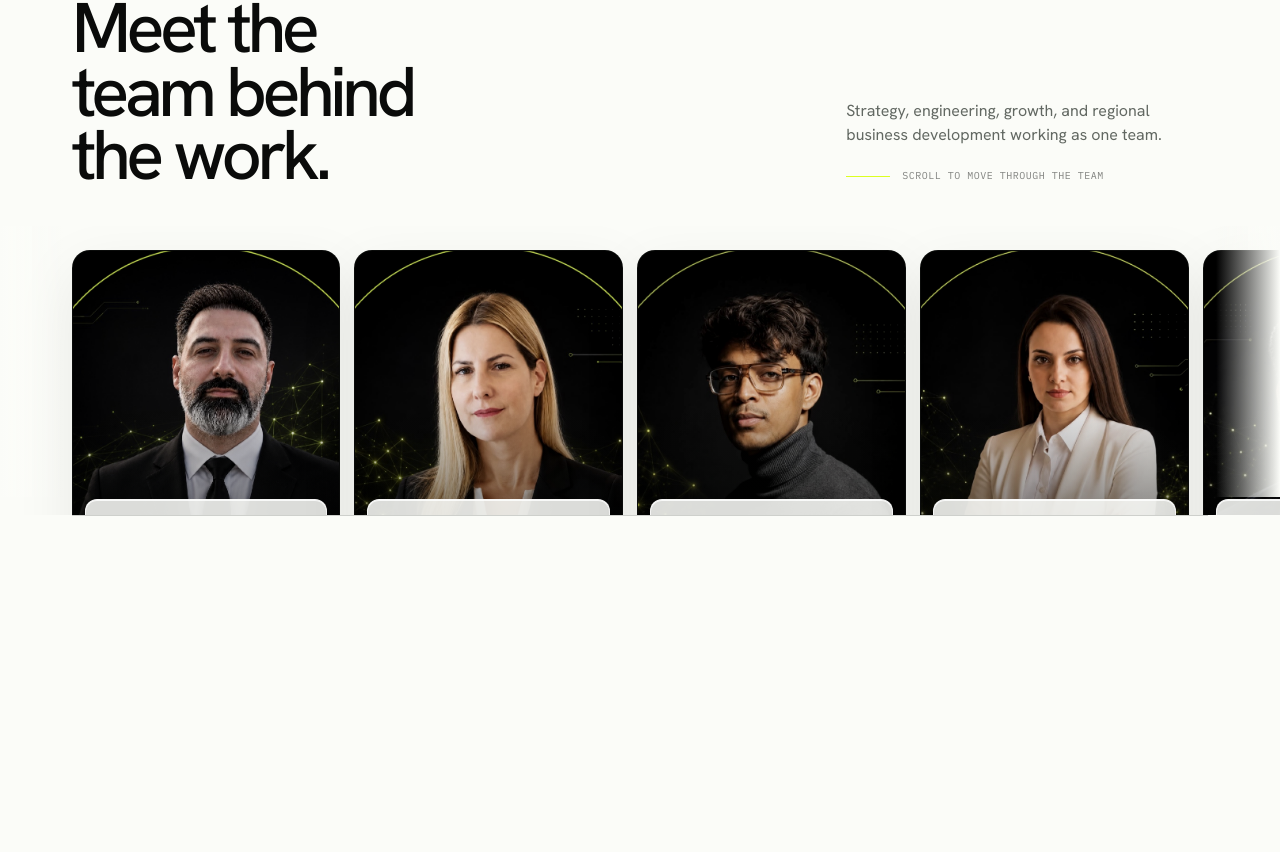
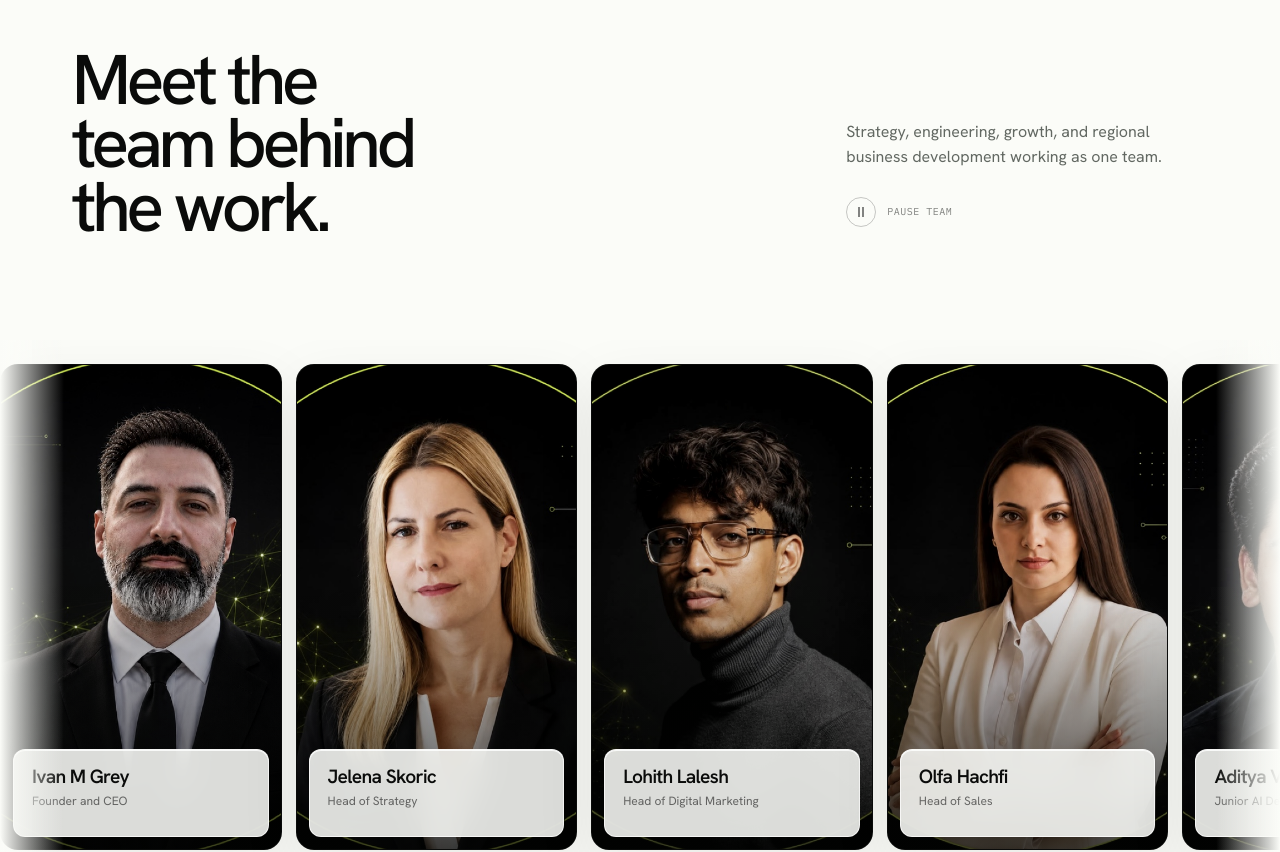
Before and after one commit to lohithlalesh/onebonsai-gulf-site, a Next.js app: page / in a window 1280 px wide. Shown: the part 10695-11547 px from the top of the page. Built offline with nearby package versions, Linux system fonts and the light colour scheme; no server answers.

Commit message:
Replace pinned team scroll with accessible marquee

```diff
--- a/app/TeamSection.tsx
+++ b/app/TeamSection.tsx
@@ -1,7 +1,7 @@
 "use client";
 
 import Image from "next/image";
-import { useEffect, useRef } from "react";
+import { useState } from "react";
 
 const assetBase = process.env.NEXT_PUBLIC_BASE_PATH ?? "";
 const publicAsset = (path: string) => `${assetBase}${path}`;
@@ -21,94 +21,46 @@ const team = [
 ] as const;
 
 export default function TeamSection() {
-  const sectionRef = useRef<HTMLElement>(null);
-  const trackRef = useRef<HTMLDivElement>(null);
-  const progressRef = useRef<HTMLElement>(null);
-
-  useEffect(() => {
-    const section = sectionRef.current;
-    const track = trackRef.current;
-    const progress = progressRef.current;
-    if (!section || !track || !progress) return;
-
-    const desktop = window.matchMedia("(min-width: 761px)");
-    const reducedMotion = window.matchMedia("(prefers-reduced-motion: reduce)");
-    let maxTravel = 0;
-    let frame = 0;
-
-    const render = () => {
-      frame = 0;
-
-      if (!desktop.matches || reducedMotion.matches) {
-        track.style.removeProperty("transform");
-        progress.style.removeProperty("transform");
-        section.style.removeProperty("--team-scroll-span");
-        return;
-      }
-
-      const scrollRange = Math.max(1, section.offsetHeight - window.innerHeight);
-      const sectionTop = section.getBoundingClientRect().top + window.scrollY;
-      const amount = (window.scrollY - sectionTop) / scrollRange;
-      const clamped = Math.min(1, Math.max(0, amount));
-
-      track.style.transform = `translate3d(${-maxTravel * clamped}px, 0, 0)`;
-      progress.style.transform = `scaleX(${clamped})`;
-    };
-
-    const requestRender = () => {
-      if (frame) return;
-      frame = window.requestAnimationFrame(render);
-    };
-
-    const measure = () => {
-      if (!desktop.matches || reducedMotion.matches) {
-        requestRender();
-        return;
-      }
-
-      maxTravel = Math.max(0, track.scrollWidth - window.innerWidth);
-      const breathingRoom = Math.min(420, window.innerHeight * 0.38);
-      section.style.setProperty("--team-scroll-span", `${maxTravel + breathingRoom}px`);
-      requestRender();
-    };
-
-    const observer = new ResizeObserver(measure);
-    observer.observe(track);
-    window.addEventListener("scroll", requestRender, { passive: true });
-    window.addEventListener("resize", measure, { passive: true });
-    desktop.addEventListener("change", measure);
-    reducedMotion.addEventListener("change", measure);
-    measure();
-
-    return () => {
-      observer.disconnect();
-      window.removeEventListener("scroll", requestRender);
-      window.removeEventListener("resize", measure);
-      desktop.removeEventListener("change", measure);
-      reducedMotion.removeEventListener("change", measure);
-      if (frame) window.cancelAnimationFrame(frame);
-    };
-  }, []);
+  const [paused, setPaused] = useState(false);
 
   return (
-    <section ref={sectionRef} id="team" className="team-section" aria-labelledby="team-title">
+    <section
+      id="team"
+      className="team-section"
+      aria-labelledby="team-title"
+      data-paused={paused}
+    >
       <div className="team-pin">
         <div className="team-heading">
           <p className="section-kicker">People at OneBonsai Gulf</p>
           <h2 id="team-title">Meet the team behind the work.</h2>
           <div className="team-heading-copy">
             <p>Strategy, engineering, growth, and regional business development working as one team.</p>
-            <span>Scroll to move through the team</span>
+            <button
+              type="button"
+              aria-label={paused ? "Play team marquee" : "Pause team marquee"}
+              aria-pressed={paused}
+              onClick={() => setPaused((current) => !current)}
+            >
+              <i className="team-control-icon" aria-hidden="true" />
+              {paused ? "Play team" : "Pause team"}
+            </button>
           </div>
         </div>
 
         <div className="team-rail" aria-label="OneBonsai Gulf team members">
-          <div ref={trackRef} className="team-track">
+          <div className="team-track">
+            {[0, 1].map((groupIndex) => (
+              <div
+                className="team-group"
+                key={groupIndex}
+                aria-hidden={groupIndex === 1 ? "true" : undefined}
+              >
                 {team.map(([name, role, image]) => (
-              <article className="team-card" key={name}>
+                  <article className="team-card" key={`${groupIndex}-${name}`}>
                     <Image
                       src={publicAsset(`/team/${image}`)}
-                  alt={name}
+                      alt={groupIndex === 0 ? name : ""}
                       width={900}
                       height={900}
                       loading="lazy"
@@ -121,9 +73,9 @@ export default function TeamSection() {
                   </article>
                 ))}
               </div>
+            ))}
           </div>
-
-        <div className="team-progress" aria-hidden="true"><i ref={progressRef} /></div>
+        </div>
       </div>
     </section>
   );
--- a/app/globals.css
+++ b/app/globals.css
@@ -571,23 +571,16 @@ section[id] { scroll-margin-top: 92px; }
 /* Team */
 
 .team-section {
-  --team-scroll-span: 2200px;
   position: relative;
-  height: calc(100dvh + var(--team-scroll-span));
-  overflow: visible;
+  overflow: hidden;
+  padding: var(--section-space) 0 clamp(92px, 10vw, 150px);
   border-top: 1px solid var(--line);
   background: var(--white);
 }
 
 .team-pin {
-  position: sticky;
-  top: 0;
-  height: 100dvh;
-  min-height: 720px;
-  padding: clamp(102px, 12vh, 138px) 0 clamp(34px, 5vh, 64px);
-  display: flex;
-  flex-direction: column;
-  overflow: hidden;
+  position: relative;
+  min-height: 0;
 }
 
 .team-heading {
@@ -622,28 +615,63 @@ section[id] { scroll-margin-top: 92px; }
   line-height: 1.52;
 }
 
-.team-heading-copy span {
+.team-heading-copy button {
   margin-top: 24px;
-  display: flex;
+  min-height: 38px;
+  padding: 0;
+  display: inline-flex;
   align-items: center;
-  gap: 12px;
+  gap: 11px;
+  border: 0;
   color: rgba(10, 11, 10, 0.5);
+  background: transparent;
   font: 400 10px/1 "IBM Plex Mono", monospace;
   letter-spacing: 0.05em;
   text-transform: uppercase;
-}
-
-.team-heading-copy span::before {
+  cursor: pointer;
+}
+
+.team-heading-copy button:hover { color: var(--ink); }
+
+.team-control-icon {
+  position: relative;
+  width: 30px;
+  height: 30px;
+  display: inline-block;
+  flex: 0 0 auto;
+  border: 1px solid rgba(10, 11, 10, 0.22);
+  border-radius: 50%;
+}
+
+.team-control-icon::before,
+.team-control-icon::after {
   content: "";
-  width: 44px;
-  height: 1px;
-  background: var(--lime);
-}
+  position: absolute;
+  top: 9px;
+  width: 2px;
+  height: 10px;
+  background: currentColor;
+}
+
+.team-control-icon::before { left: 11px; }
+.team-control-icon::after { right: 11px; }
+
+.team-section[data-paused="true"] .team-control-icon::before {
+  top: 8px;
+  left: 11px;
+  width: 0;
+  height: 0;
+  border-top: 6px solid transparent;
+  border-bottom: 6px solid transparent;
+  border-left: 9px solid currentColor;
+  background: transparent;
+}
+
+.team-section[data-paused="true"] .team-control-icon::after { display: none; }
 
 .team-rail {
   position: relative;
-  margin-top: clamp(36px, 5vh, 58px);
-  flex: 1;
+  margin-top: clamp(60px, 8vw, 110px);
   overflow: hidden;
 }
 
@@ -653,7 +681,7 @@ section[id] { scroll-margin-top: 92px; }
   position: absolute;
   z-index: 3;
   top: 0;
-  bottom: 18px;
+  bottom: 0;
   width: clamp(22px, 5vw, 86px);
   pointer-events: none;
 }
@@ -671,20 +699,34 @@ section[id] { scroll-margin-top: 92px; }
 .team-track {
   box-sizing: border-box;
   width: max-content;
-  height: 100%;
+  display: flex;
+  padding: 24px 0 clamp(48px, 5vw, 76px);
+  animation: team-marquee 52s linear infinite;
+  will-change: transform;
+}
+
+.team-group {
   display: flex;
   gap: 14px;
-  padding: 24px max(var(--page-gutter), calc((100vw - 1440px) / 2)) 34px;
-  transform: translate3d(0, 0, 0);
-  will-change: transform;
+  padding-right: 14px;
+}
+
+.team-section[data-paused="true"] .team-track,
+.team-rail:hover .team-track,
+.team-rail:focus-within .team-track {
+  animation-play-state: paused;
+}
+
+@keyframes team-marquee {
+  to { transform: translate3d(-50%, 0, 0); }
 }
 
 .team-card {
   --team-shift: 0px;
   position: relative;
-  width: clamp(248px, 21vw, 326px);
-  height: 100%;
-  min-height: 350px;
+  width: clamp(260px, 22vw, 340px);
+  height: clamp(430px, 38vw, 535px);
+  min-height: 0;
   overflow: hidden;
   border: 1px solid rgba(10, 11, 10, 0.12);
   border-radius: 18px;
@@ -763,24 +805,6 @@ section[id] { scroll-margin-top: 92px; }
 
 .team-card:has(+ .team-card:hover) { --team-shift: -8px; }
 .team-card:hover + .team-card { --team-shift: 8px; }
-
-.team-progress {
-  width: min(1280px, calc(100% - (var(--page-gutter) * 2)));
-  height: 1px;
-  margin: 0 auto;
-  overflow: hidden;
-  background: var(--line);
-}
-
-.team-progress i {
-  width: 100%;
-  height: 100%;
-  display: block;
-  background: var(--ink);
-  transform: scaleX(0);
-  transform-origin: left center;
-  will-change: transform;
-}
 
 .infrastructure-section {
   position: relative;
@@ -1636,15 +1660,10 @@ section[id] { scroll-margin-top: 92px; }
   .people-copy { grid-column: auto; }
   .people-section figure { min-height: 116vw; }
   .team-section {
-    height: auto;
-    overflow: hidden;
+    padding: var(--section-space) 0 calc(var(--section-space) * 0.75);
   }
   .team-pin {
     position: relative;
-    top: auto;
-    height: auto;
-    min-height: 0;
-    padding: var(--section-space) 0 calc(var(--section-space) * 0.75);
     overflow: visible;
   }
   .team-heading {
@@ -1655,26 +1674,25 @@ section[id] { scroll-margin-top: 92px; }
   }
   .team-heading h2 { margin-left: 0; font-size: clamp(50px, 14vw, 74px); }
   .team-heading-copy { margin-top: 28px; }
-  .team-heading-copy span { display: none; }
-  .team-rail { margin-top: 58px; overflow: visible; }
-  .team-rail::before,
-  .team-rail::after { bottom: 40px; }
-  .team-track {
-    width: auto;
-    height: auto;
-    display: grid;
-    grid-auto-flow: column;
-    grid-auto-columns: min(78vw, 310px);
-    padding: 18px var(--page-gutter) 40px;
+  .team-heading-copy button { display: none; }
+  .team-rail {
+    margin-top: 58px;
     overflow-x: auto;
     overscroll-behavior-inline: contain;
     scroll-padding-inline: var(--page-gutter);
     scroll-snap-type: inline mandatory;
     scrollbar-width: none;
+  }
+  .team-rail::before,
+  .team-rail::after { display: none; }
+  .team-track {
+    padding: 18px var(--page-gutter) 52px;
+    animation: none !important;
     transform: none !important;
   }
-  .team-card { width: auto; height: 430px; min-height: 430px; scroll-snap-align: center; }
-  .team-progress { display: none; }
+  .team-group { gap: 14px; padding-right: 0; }
+  .team-group[aria-hidden="true"] { display: none; }
+  .team-card { width: min(78vw, 310px); height: 430px; scroll-snap-align: center; }
   .infrastructure-section { min-height: 126vw; }
   .infrastructure-section > img { object-position: 62% center; }
   .infrastructure-copy h2 { font-size: clamp(50px, 14vw, 78px); }
@@ -1784,5 +1802,8 @@ section[id] { scroll-margin-top: 92px; }
   .customer-marquee-viewport { overflow-x: auto; mask-image: none; -webkit-mask-image: none; }
   .customer-marquee-track { animation: none !important; transform: none; }
   .customer-marquee-group[aria-hidden="true"] { display: none; }
+  .team-rail { overflow-x: auto; }
+  .team-track { animation: none !important; transform: none; }
+  .team-group[aria-hidden="true"] { display: none; }
   .journey-word, .journey-copy article, .journey-dark-panel, .journey-flow-line i, .journey-flow-node, .journey-capabilities article { transform: none; }
 }
```
Also changed, not shown: 1 other file (tests, documents, lock files or other folders). Lines whose indentation alone changed are shown as unchanged.
